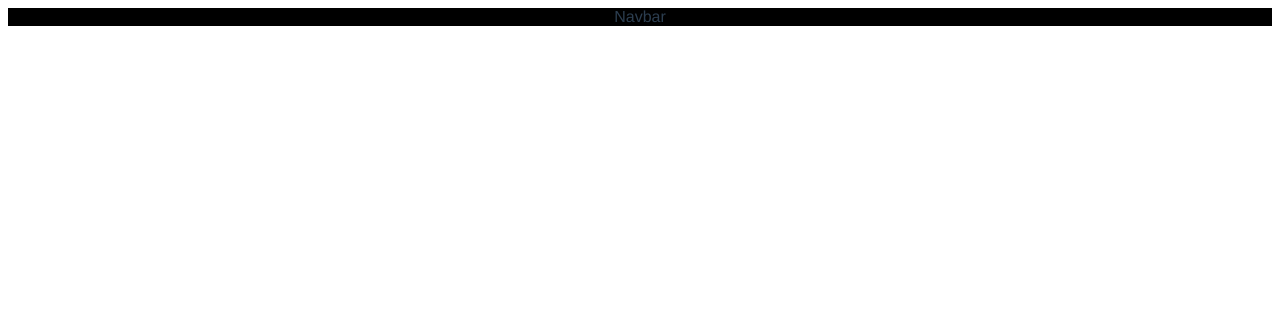
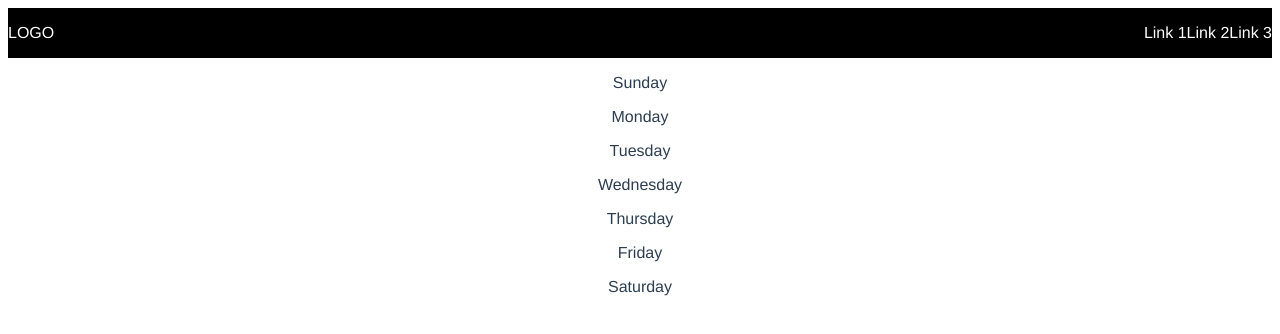
Before and after one commit to VillagomezHJonathan/fit-buddy-frontend, a Vue app: page / in a window 1280 px wide. Shown: the top 334 px of the page. Built offline with nearby package versions, Linux system fonts and the light colour scheme.

Commit message:
Created week component

```diff
--- a/src/App.vue
+++ b/src/App.vue
@@ -2,15 +2,21 @@
   <header>
     <NavBar />
   </header>
+
+  <main>
+    <WeekFull />
+  </main>
 </template>
 
 <script>
 import NavBar from './components/NavBar.vue';
+import WeekFull from './components/WeekFull.vue';
 
 export default {
   name: 'App',
   components: {
-    NavBar
+    NavBar,
+    WeekFull
   }
 }
 </script>
--- a/src/components/NavBar.vue
+++ b/src/components/NavBar.vue
@@ -1,6 +1,12 @@
 <template>
   <nav>
-    Navbar
+    <p class="logo">LOGO</p>
+
+    <div>
+      <p>Link 1</p>
+      <p>Link 2</p>
+      <p>Link 3</p>
+    </div>
   </nav>
 </template>
 
@@ -15,6 +21,13 @@ export default {
 <style>
 nav {
   width: 100%;
+  display: flex;
+  justify-content: space-between;
+  color: white;
   background-color: black;
 }
+
+nav div {
+  display: flex;
+}
 </style>
--- /dev/null
+++ b/src/components/WeekDay.vue
@@ -0,0 +1,16 @@
+<template>
+  <div class="Day">
+    <p class="name">{{day}}</p>
+  </div>
+</template>
+
+<script>
+export default {
+  name: 'WeekDay',
+  props: {
+    day: String
+  }
+}
+</script>
+
+<style></style>
--- /dev/null
+++ b/src/components/WeekFull.vue
@@ -0,0 +1,24 @@
+<template>
+  <div class="Week">
+    <div :key="day" v-for="day in days">
+      <WeekDay :day="day" />
+    </div>
+  </div>
+</template>
+
+<script>
+import WeekDay from './WeekDay.vue';
+import { daysArr } from '../utils'
+
+export default {
+  name: 'WeekFull',
+  components: {
+    WeekDay
+  },
+  data: () => ({
+    days: daysArr
+  })
+}
+</script>
+
+<style></style>
--- /dev/null
+++ b/src/utils/index.js
@@ -0,0 +1,9 @@
+export const daysArr = [
+  'Sunday',
+  'Monday',
+  'Tuesday',
+  'Wednesday',
+  'Thursday',
+  'Friday',
+  'Saturday'
+]
```
